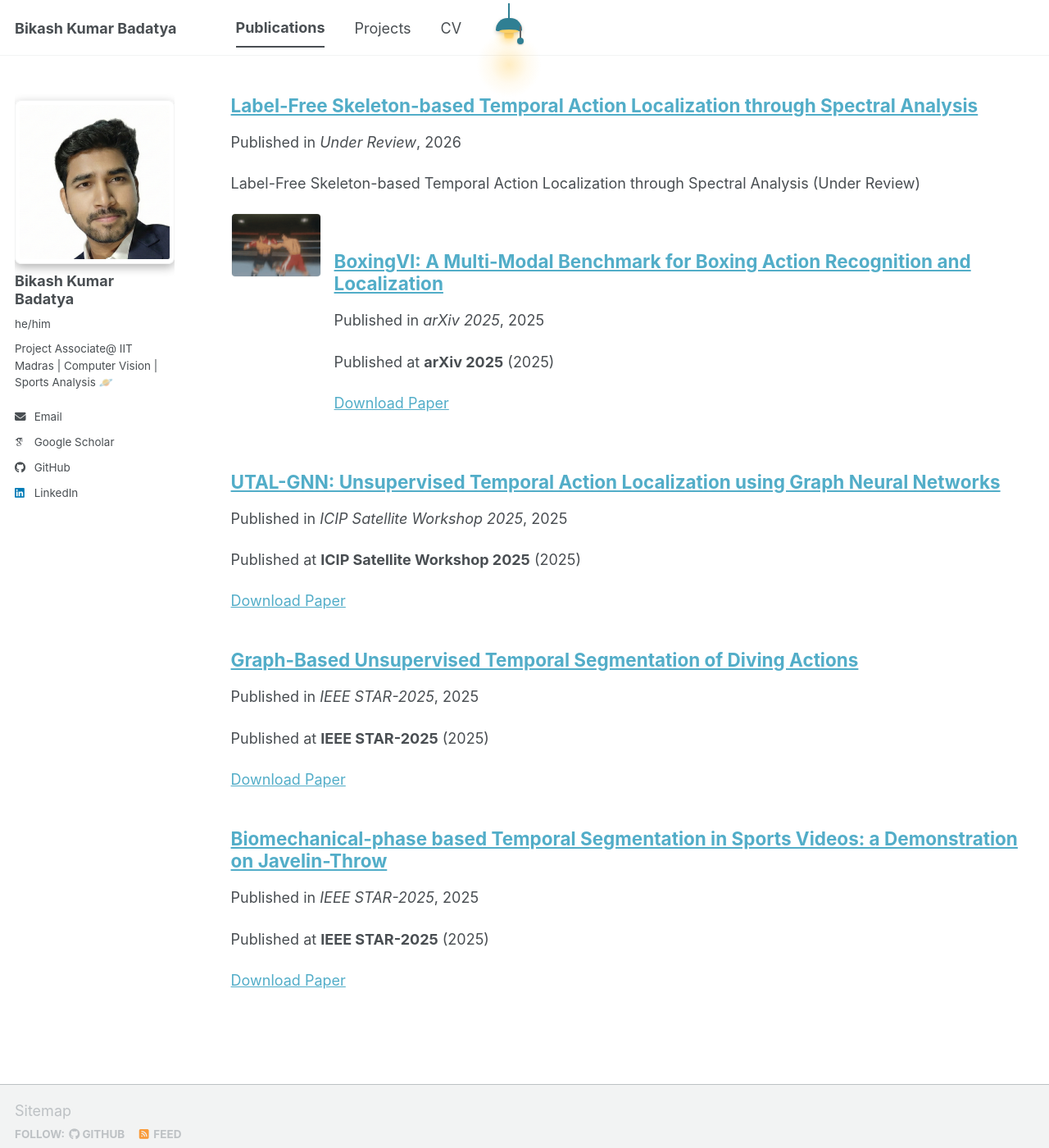
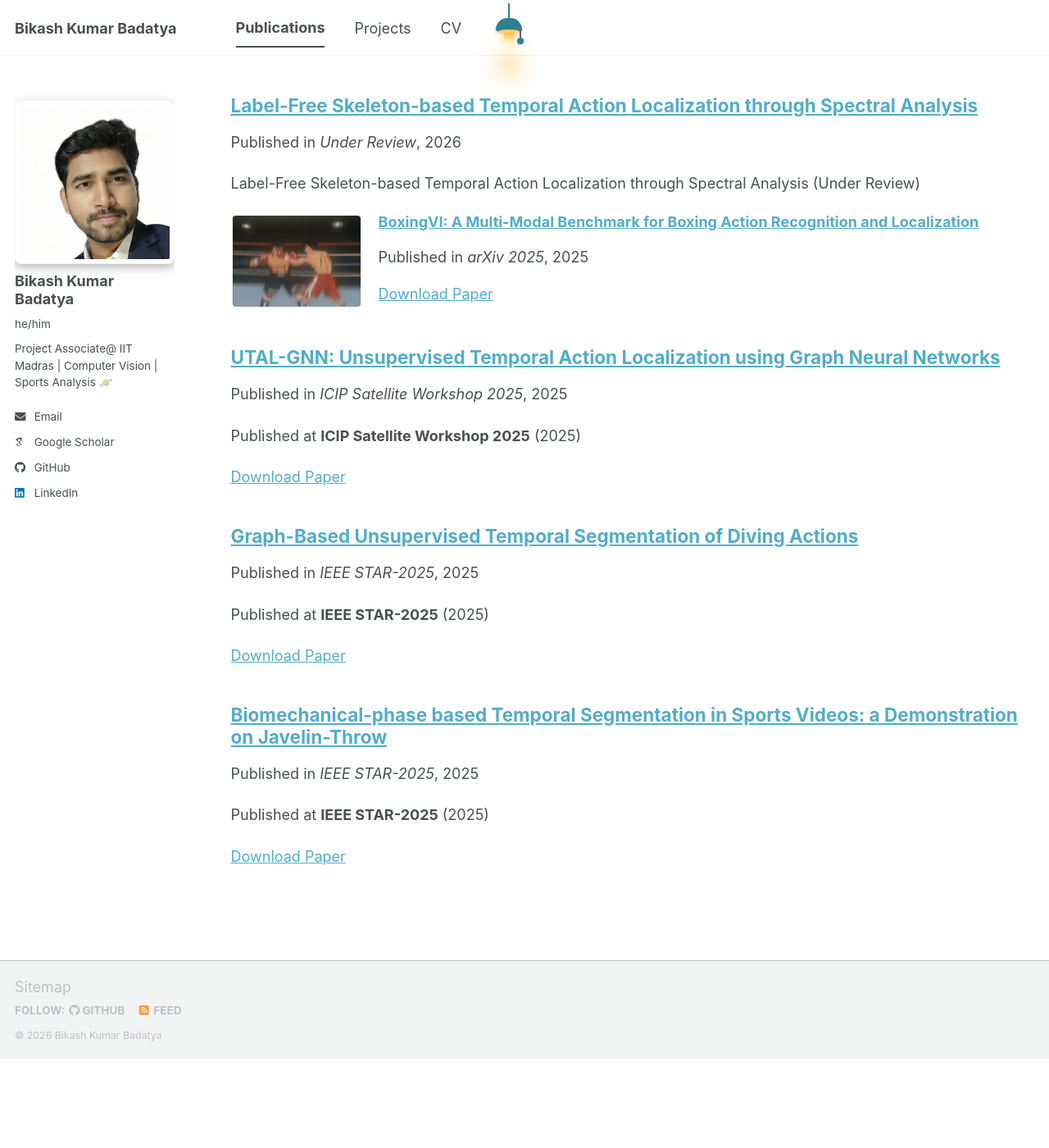
Before and after one commit to Bikudebug/Bikudebug.github.io, a Jekyll site: the page built from _pages/publications.html, in a window 1280 px wide and 1400 px high, scrolled down 344 px. Shown: the whole window at 82% size. Built offline with Jekyll 4.4.1, drawn with Linux system fonts in a browser that asks for light colours; some web fonts are replaced; a script bundle is joined from its source files by our own code; library files that are not in the unit come from our copies; after the commit the page ends 1635 px from its top, so only the background shows below that.

Commit message:
Fix BoxingVI: remove duplicate publish line, bigger GIF, better alignment

```diff
--- a/_publications/2025-09-01-boxingvi.md
+++ b/_publications/2025-09-01-boxingvi.md
@@ -8,7 +8,3 @@ venue: 'arXiv 2025'
 paperurl: 'https://arxiv.org/abs/2511.16524'
 gif: '/images/boxing.gif'
 ---
-
-Published at **arXiv 2025** (2025)
-
-[Read Paper](https://arxiv.org/abs/2511.16524)
--- a/assets/css/main.scss
+++ b/assets/css/main.scss
@@ -58,18 +58,19 @@
 
 .archive__item-with-teaser {
   display: flex;
-  align-items: flex-start;
-  gap: 16px;
+  align-items: center; /* vertically center GIF with text */
+  gap: 20px;
+  margin-bottom: 0.5em;
 }
 
 .archive__item-teaser-side {
   flex-shrink: 0;
   img {
-    width: 110px;
-    height: 78px;
+    width: 160px;
+    height: 115px;
     object-fit: cover;
-    border-radius: 5px;
-    border: 1px solid var(--global-border-color);
+    border-radius: 6px;
+    border: 2px solid var(--global-border-color);
     display: block;
   }
 }
@@ -77,6 +78,16 @@
 .archive__item-content {
   flex: 1;
   min-width: 0;
+
+  /* Make the title inside the teaser layout slightly smaller so it doesn't overpower the image */
+  .archive__item-title {
+    font-size: 1em;
+    margin-top: 0;
+  }
+
+  p {
+    margin-bottom: 0.3em;
+  }
 }
 
 /* ==========================================================================
```
